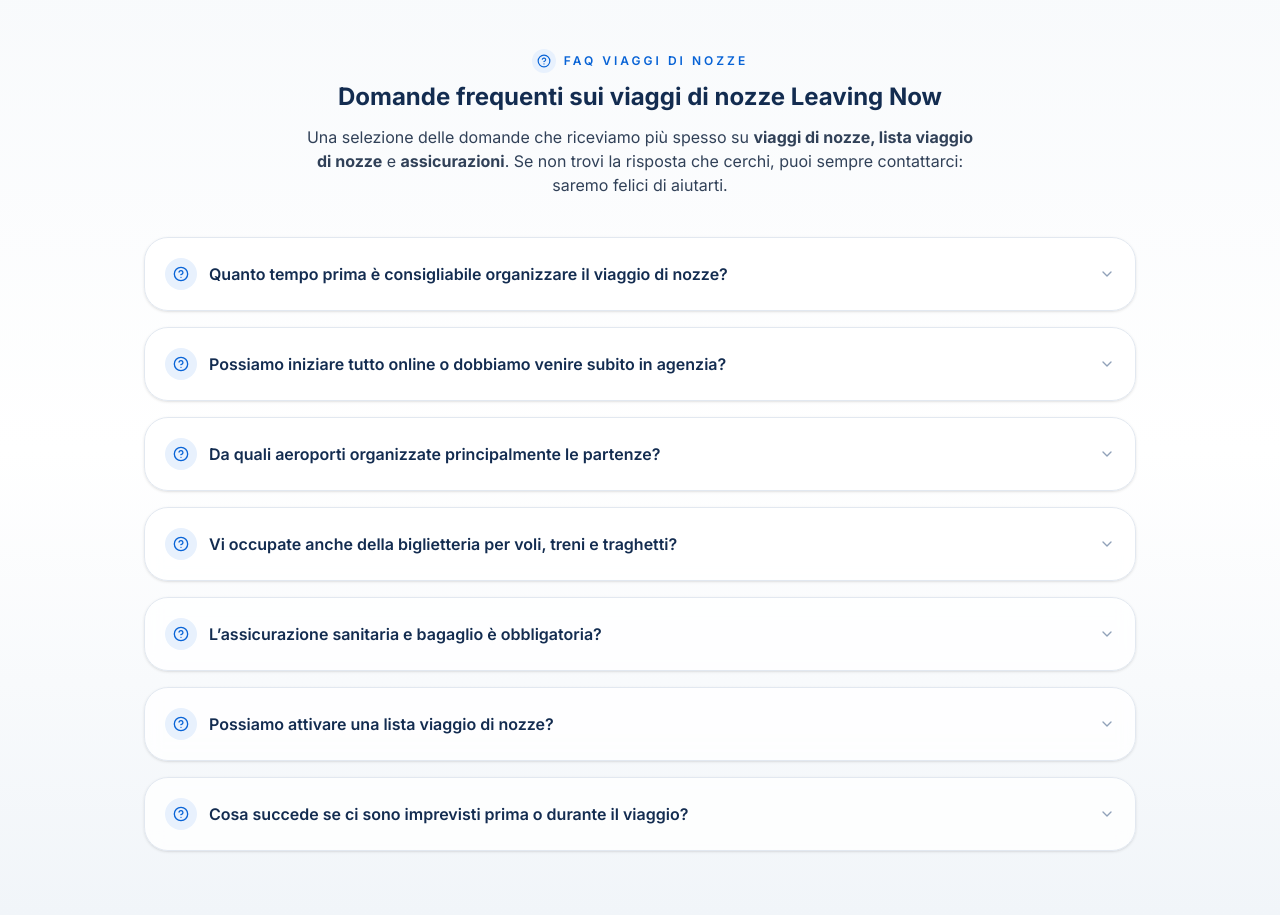
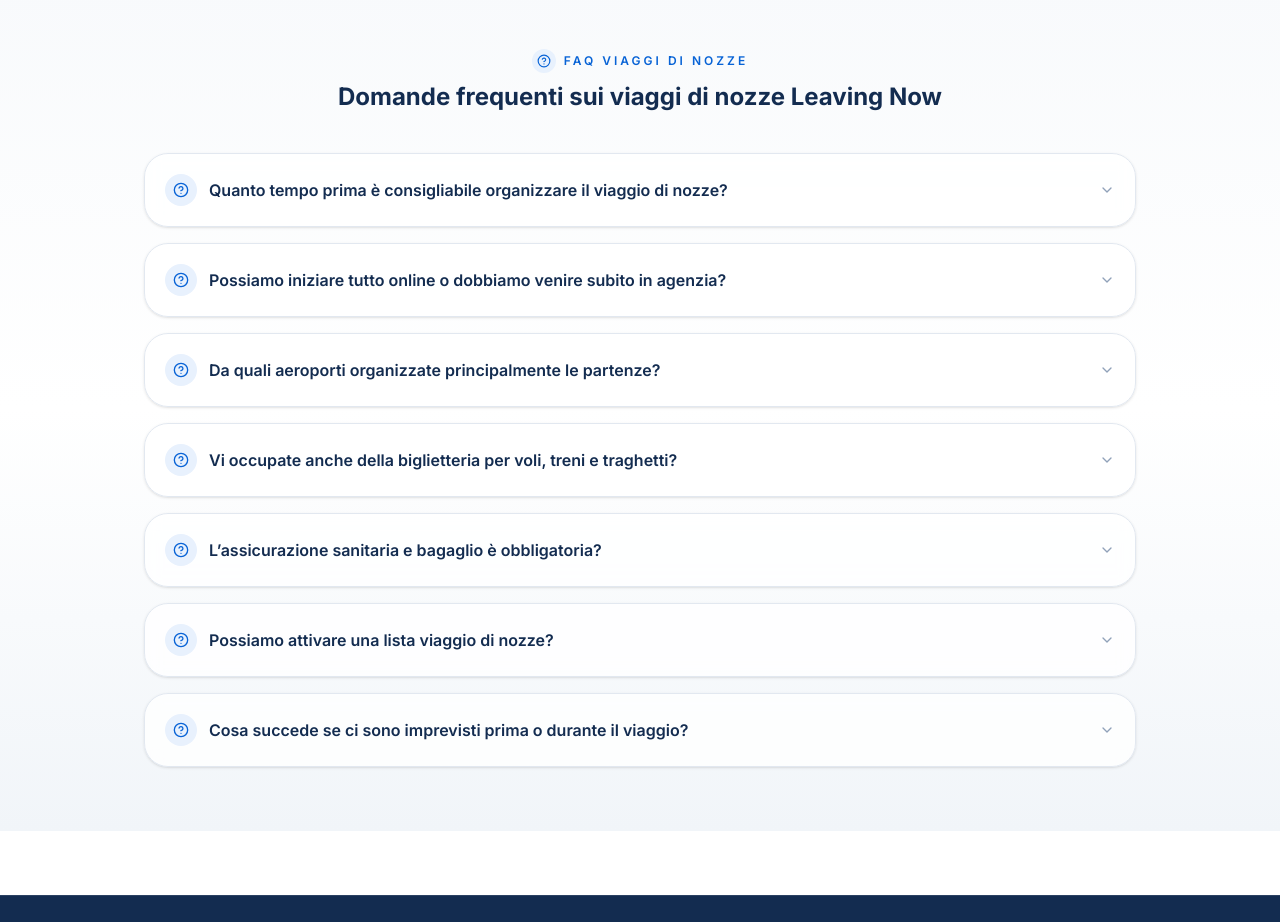
Before and after one commit to schiavonelu/leavingnow-site, a React (Vite) app: page /viaggi-di-nozze in a window 1280 px wide. Shown: the part 3320-4242 px from the top of the page. Built offline with nearby package versions, Linux system fonts and the light colour scheme.

Commit message:
Update ViaggiDiNozze.jsx

```diff
--- a/src/pages/ViaggiDiNozze.jsx
+++ b/src/pages/ViaggiDiNozze.jsx
@@ -873,13 +873,6 @@
             <h2 className="text-xl md:text-2xl font-bold text-[#132C50] mb-3">
               Domande frequenti sui viaggi di nozze Leaving Now
             </h2>
-
-            <p className="text-sm md:text-base text-slate-700 max-w-2xl mx-auto">
-              Una selezione delle domande che riceviamo più spesso su{" "}
-              <strong>viaggi di nozze, lista viaggio di nozze</strong> e{" "}
-              <strong>assicurazioni</strong>. Se non trovi la risposta che
-              cerchi, puoi sempre contattarci: saremo felici di aiutarti.
-            </p>
           </div>
 
           <div className="space-y-4 text-sm md:text-base text-slate-700">
```
